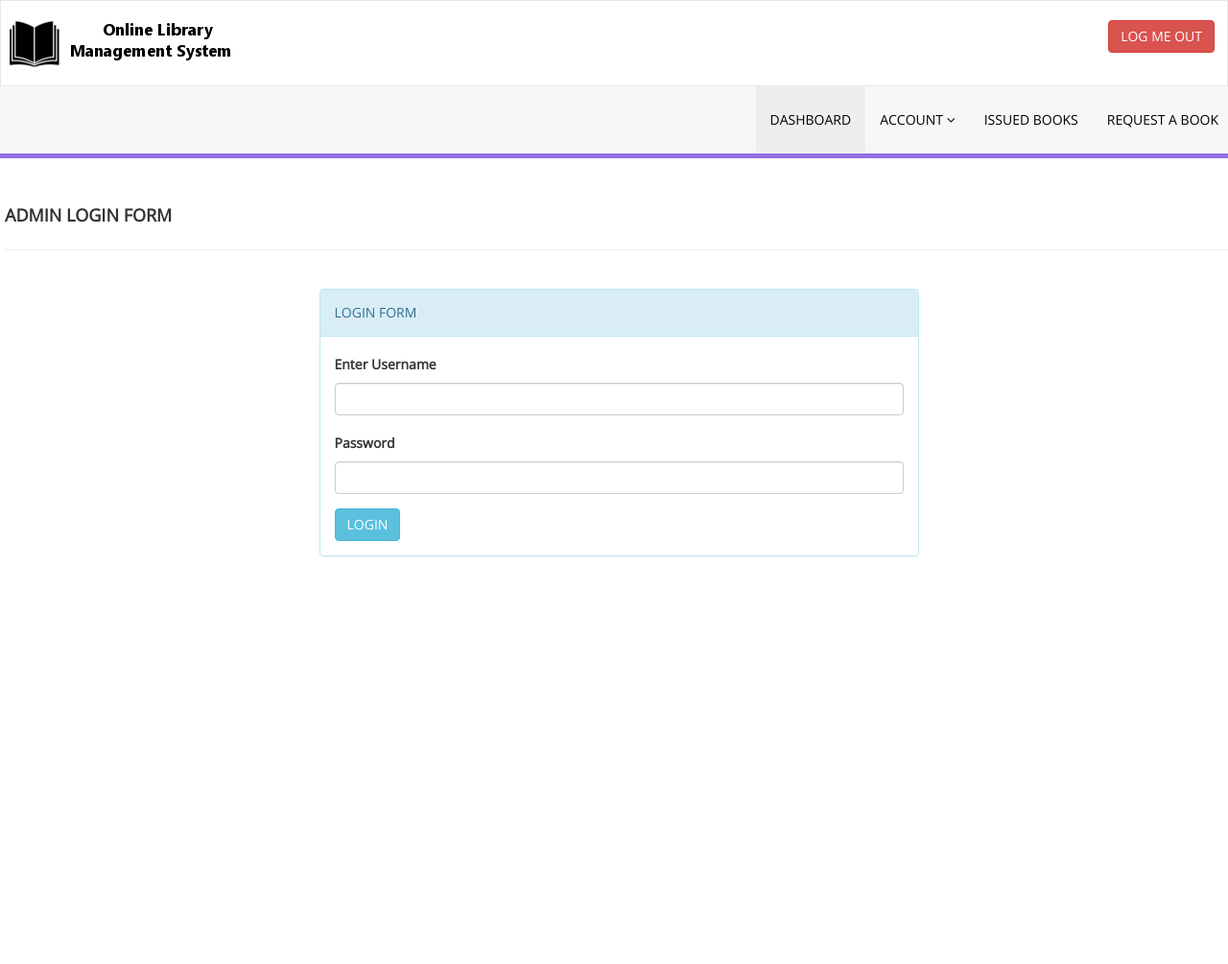
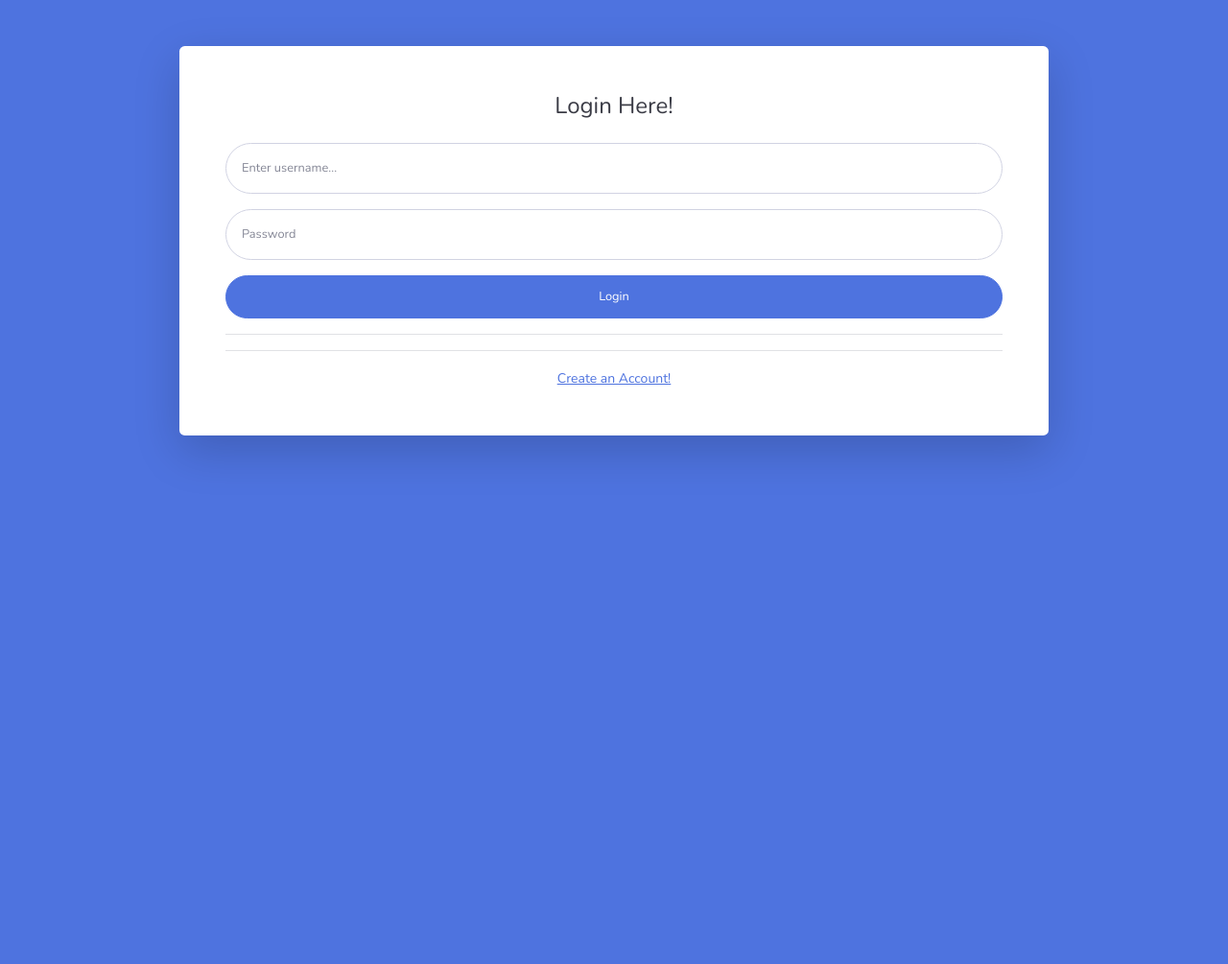
Before and after one commit to noelvargheseoommen/library, a PHP site: page /adminlogin.php in a window 1280 px wide. Shown: the whole page at 96% size. After the commit the page ends 482 px from the top, so only its background shows below. Run offline with PHP 8.4, Linux system fonts and the light colour scheme; a user stored in the database is signed in.

Commit message:
admin login

```diff
--- a/adminlogin.php
+++ b/adminlogin.php
@@ -46,72 +46,56 @@ echo "<script>alert('Invalid Details');</script>";
 }
 }
 ?>
+
+
 <!DOCTYPE html>
-<html xmlns="http://www.w3.org/1999/xhtml">
+<html>
+
 <head>
-    <meta charset="utf-8" />
-    <meta name="viewport" content="width=device-width, initial-scale=1, maximum-scale=1" />
-    <meta name="description" content="" />
-    <meta name="author" content="" />
-    <title>Online Library Management System</title>
-    <!-- BOOTSTRAP CORE STYLE  -->
-    <link href="assets/css/bootstrap.css" rel="stylesheet" />
-    <!-- FONT AWESOME STYLE  -->
-    <link href="assets/css/font-awesome.css" rel="stylesheet" />
-    <!-- CUSTOM STYLE  -->
-    <link href="assets/css/style.css" rel="stylesheet" />
-    <!-- GOOGLE FONT -->
-    <link href='http://fonts.googleapis.com/css?family=Open+Sans' rel='stylesheet' type='text/css' />
+    <meta charset="utf-8">
+    <meta name="viewport" content="width=device-width, initial-scale=1.0, shrink-to-fit=no">
+    <title>Login - Brand</title>
+    <link rel="stylesheet" href="./assets/bootstrap/css/bootstrap.min.css">
+    <link rel="stylesheet" href="https://fonts.googleapis.com/css?family=Nunito:200,200i,300,300i,400,400i,600,600i,700,700i,800,800i,900,900i">
+    <link rel="stylesheet" href="./assets/fonts/fontawesome-all.min.css">
+    <link rel="stylesheet" href="./assets/fonts/font-awesome.min.css">
+    <link rel="stylesheet" href="./assets/fonts/fontawesome5-overrides.min.css">
+    <link rel="stylesheet" href="./assets/css/untitled.css">
+</head>
 
-</head>
-<body>
-    <!------MENU SECTION START-->
-<?php include('includes/header.php');?>
-<!-- MENU SECTION END-->
-<div class="content-wrapper">
+<body class="bg-gradient-primary" style="background: rgb(78, 115, 223);">
     <div class="container">
-<div class="row pad-botm">
-<div class="col-md-12">
-<h4 class="header-line">ADMIN LOGIN FORM</h4>
+        <div class="row justify-content-center">
+            <div class="col-md-9 col-lg-12 col-xl-10">
+                <div class="card shadow-lg o-hidden border-0 my-5">
+                    <div class="card-body p-0">
+                        <div class="row">
+                            <div class="col">
+                                <div class="p-5">
+                                    <div class="text-center">
+                                        <h4 class="text-dark mb-4">Login Here!</h4>
                                     </div>
-</div>
-
-<!--LOGIN PANEL START-->
-<div class="row">
-<div class="col-md-6 col-sm-6 col-xs-12 col-md-offset-3" >
-<div class="panel panel-info">
-<div class="panel-heading">
- LOGIN FORM
-</div>
-<div class="panel-body">
-<form role="form" method="post">
-
-<div class="form-group">
-<label>Enter Username</label>
-<input class="form-control" type="text" name="username" autocomplete="off" required />
-</div>
-<div class="form-group">
-<label>Password</label>
-<input class="form-control" type="password" name="password" autocomplete="off" required />
-</div>
-
- <button type="submit" name="login" class="btn btn-info">LOGIN </button>
+                                    <form class="user" role="form" method="post" >
+                                        <div class="mb-3"><input class="form-control form-control-user" type="username" name="username" id="exampleInputEmail" placeholder="Enter username..." ></div>
+                                        <div class="mb-3"><input class="form-control form-control-user" type="password" id="exampleInputPassword" placeholder="Password" name="password"></div>
+                                        <div class="mb-3">
+                                            <div class="custom-control custom-checkbox small"></div>
+                                        </div><button class="btn btn-primary d-block btn-user w-100" name="login" type="submit">Login</button>
+                                        <hr>
+                                        <hr>
                                     </form>
+                                    <div class="text-center"></div>
+                                    <div class="text-center"><a class="small" href="signup.php">Create an Account!</a></div>
                                 </div>
                             </div>
                         </div>
                     </div>
-<!---LOGIN PABNEL END-->
-
-
                 </div>
             </div>
-     <!-- CONTENT-WRAPPER SECTION END-->
-    <script src="assets/js/jquery-1.10.2.js"></script>
-    <!-- BOOTSTRAP SCRIPTS  -->
-    <script src="assets/js/bootstrap.js"></script>
-      <!-- CUSTOM SCRIPTS  -->
-    <script src="assets/js/custom.js"></script>
-</script>
+        </div>
+    </div>
+    <script src="./assets/bootstrap/js/bootstrap.min.js"></script>
+    <script src="./assets/js/theme.js"></script>
 </body>
+
 </html>
```
Also changed, not shown: temp2.php (added, +120 -0 lines). Lines whose indentation alone changed are shown as unchanged.
